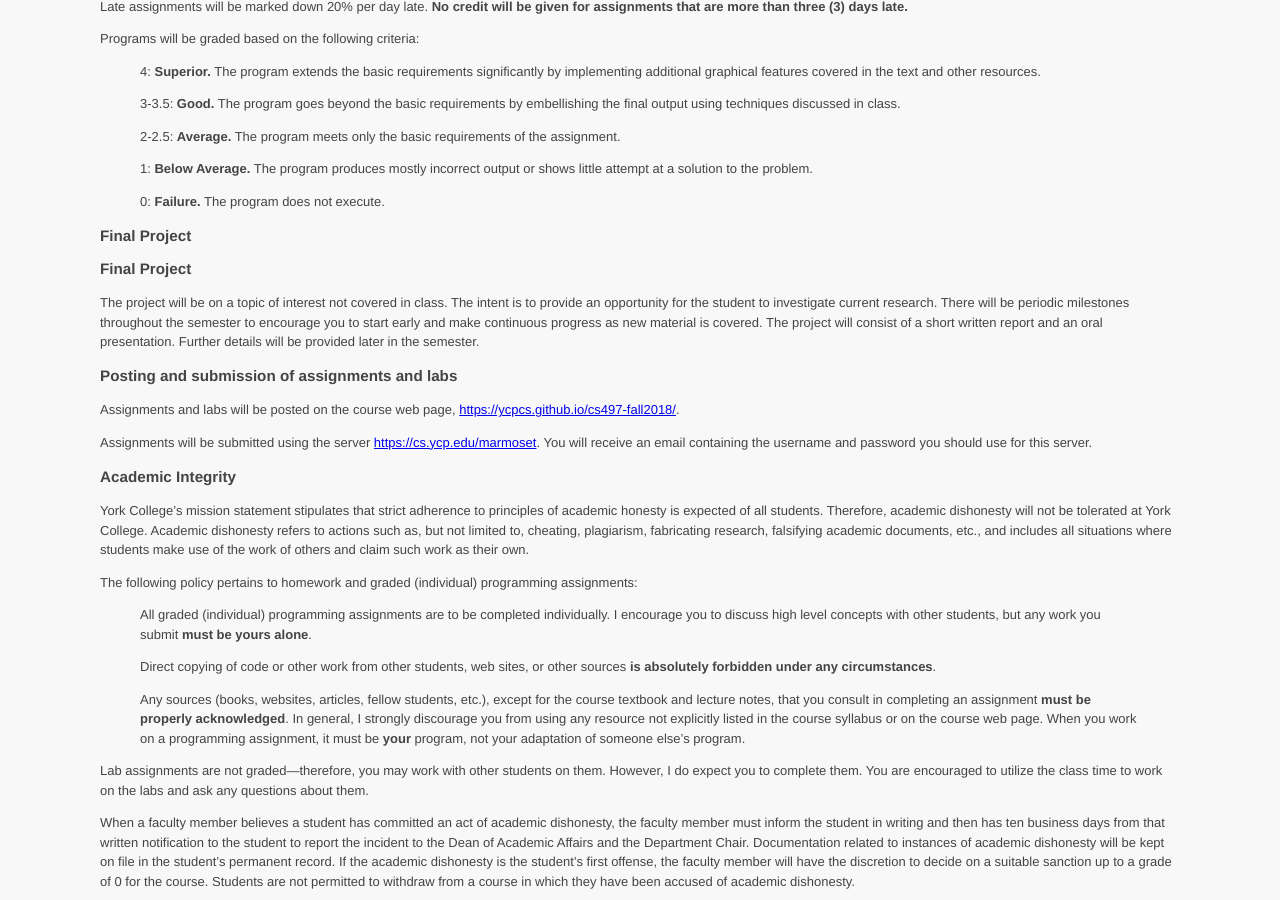
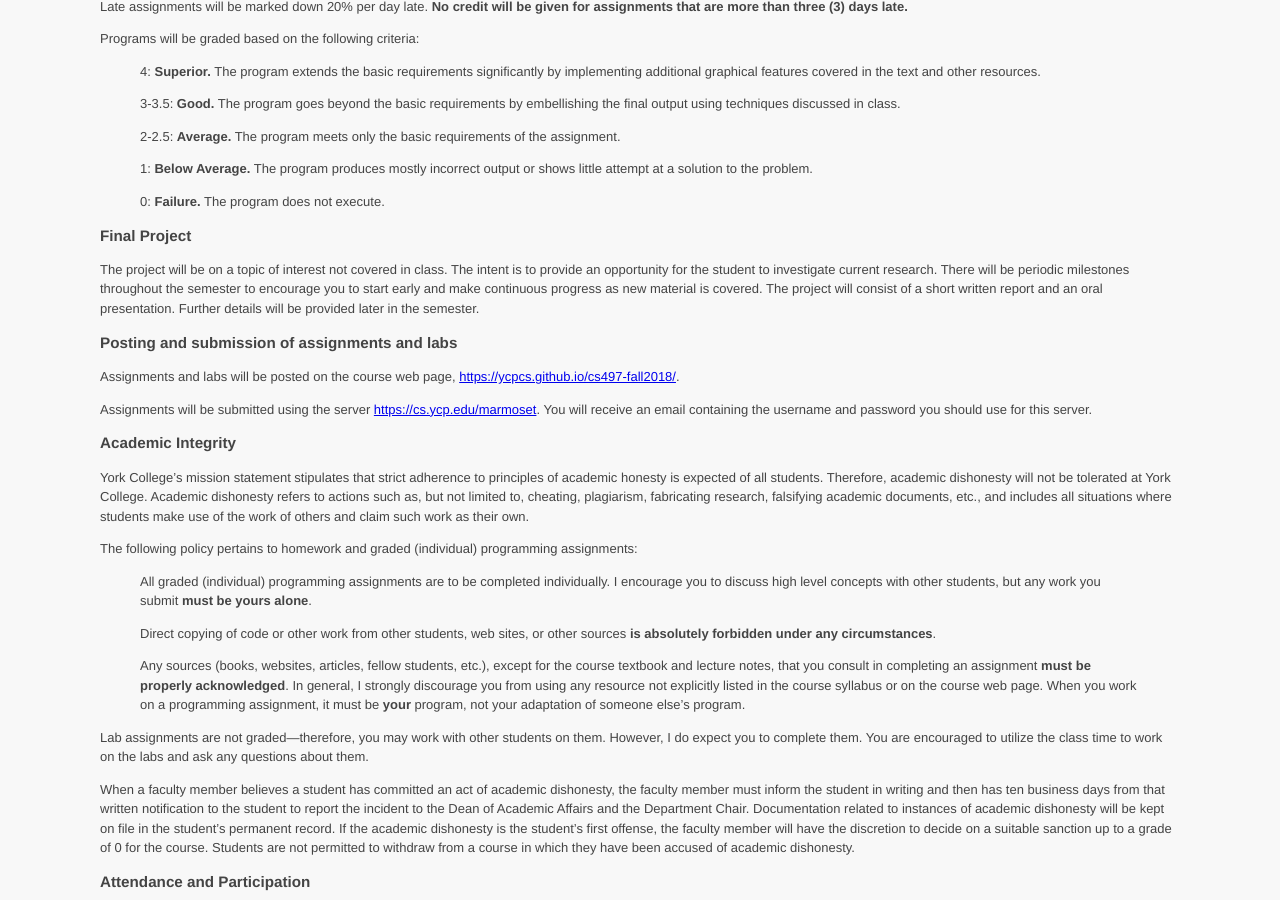
Before and after one commit to ycpcs/cs497-spring2019, a Jekyll site: the page built from syllabus.md, in a window 1280 px wide and 900 px high, scrolled down 1988 px. Built offline with Jekyll 4.4.1, drawn with Linux system fonts in a browser that asks for light colours.

Commit message:
Update syllabus.md

```diff
--- a/syllabus.md
+++ b/syllabus.md
@@ -120,8 +120,6 @@ Programs will be graded based on the following criteria:
 
 ### Final Project
 
-### Final Project
-
 The project will be on a topic of interest not covered in class. The intent is to provide an opportunity for the student to investigate current research. There will be periodic milestones throughout the semester to encourage you to start early and make continuous progress as new material is covered. The project will consist of a short written report and an oral presentation. Further details will be provided later in the semester.
 
 ### Posting and submission of assignments and labs
```
